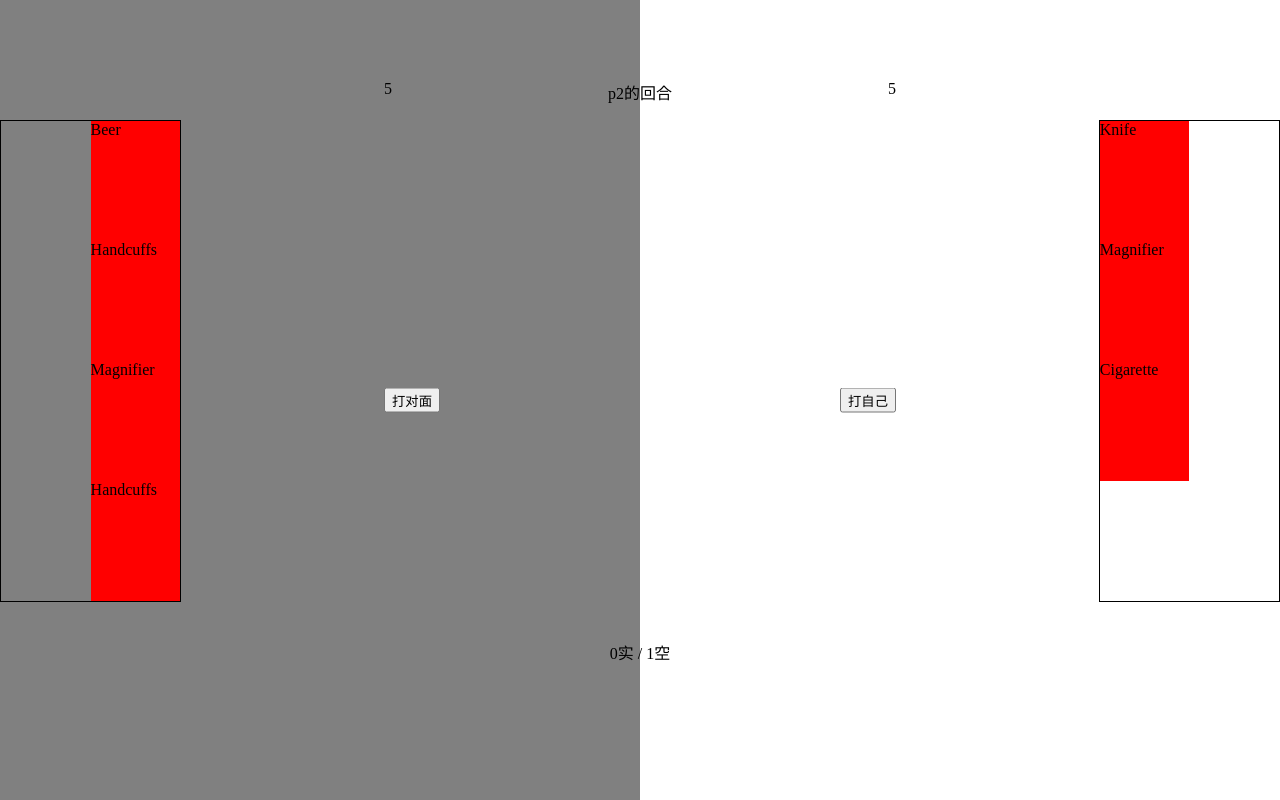
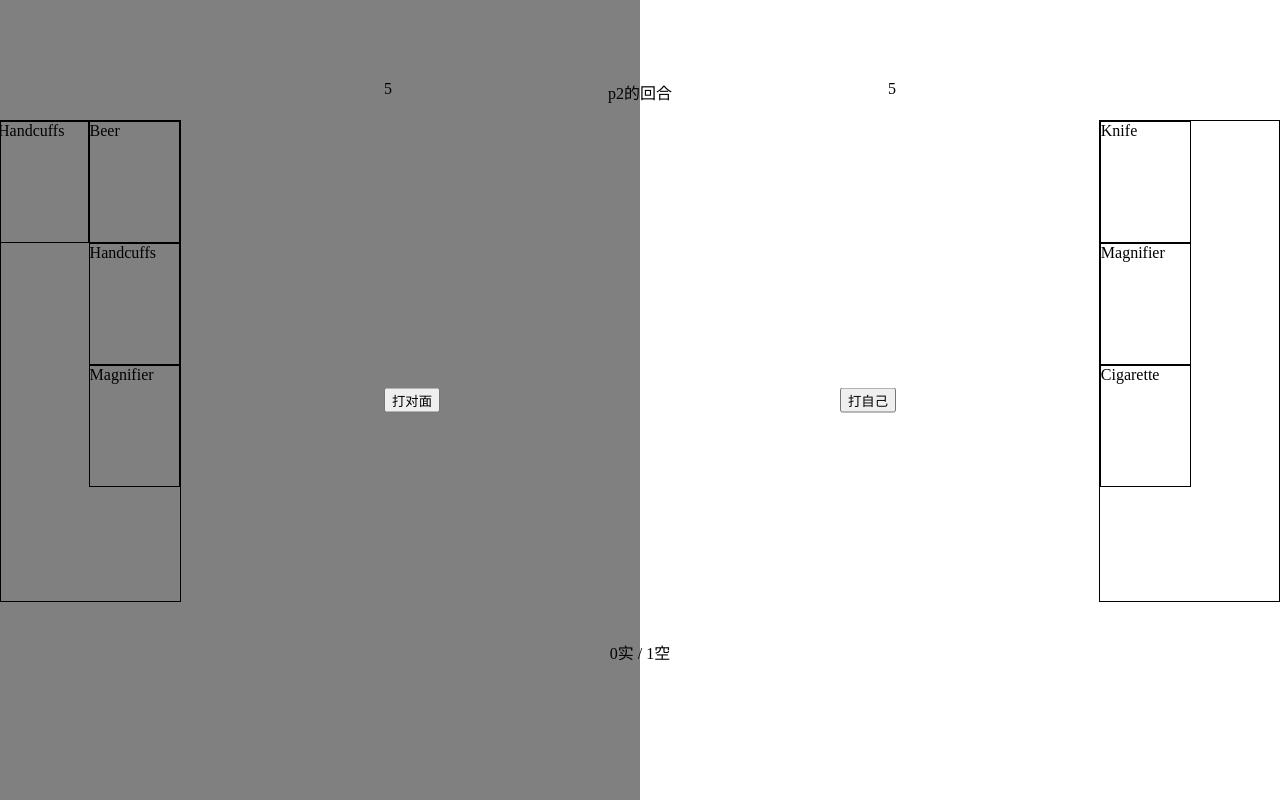
Before and after one commit to CeazzZY/Buckshot-Roulette, a Vue app: page / in a window 1280 px wide. Both pictures are taken after a click on the button "开始游戏". Built offline with nearby package versions, Linux system fonts and the light colour scheme.

Commit message:
feat: dev init

```diff
--- a/src/components/game/Tools.vue
+++ b/src/components/game/Tools.vue
@@ -62,6 +62,6 @@ const { gameData, p1, p2 } = defineProps<{
 .tools {
   height: 15vh;
   width: 7vw;
-  background-color: red;
+  border: 1px solid black;
 }
 </style>
```
